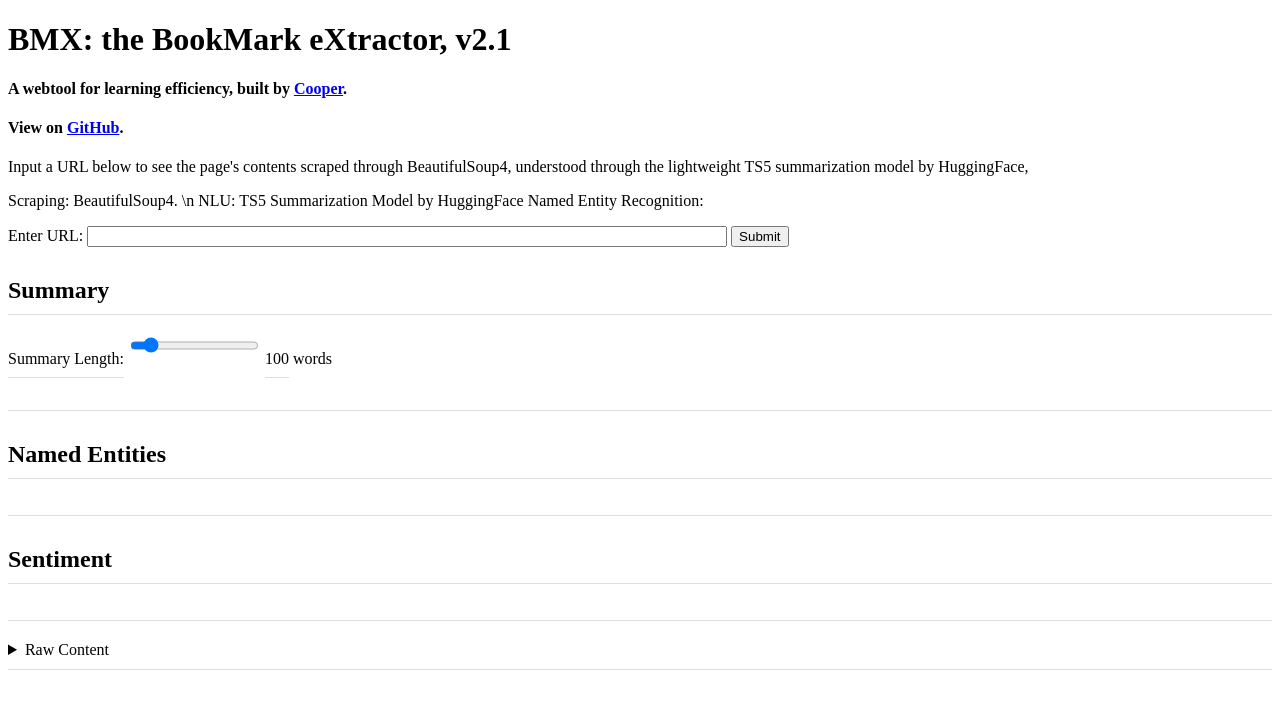
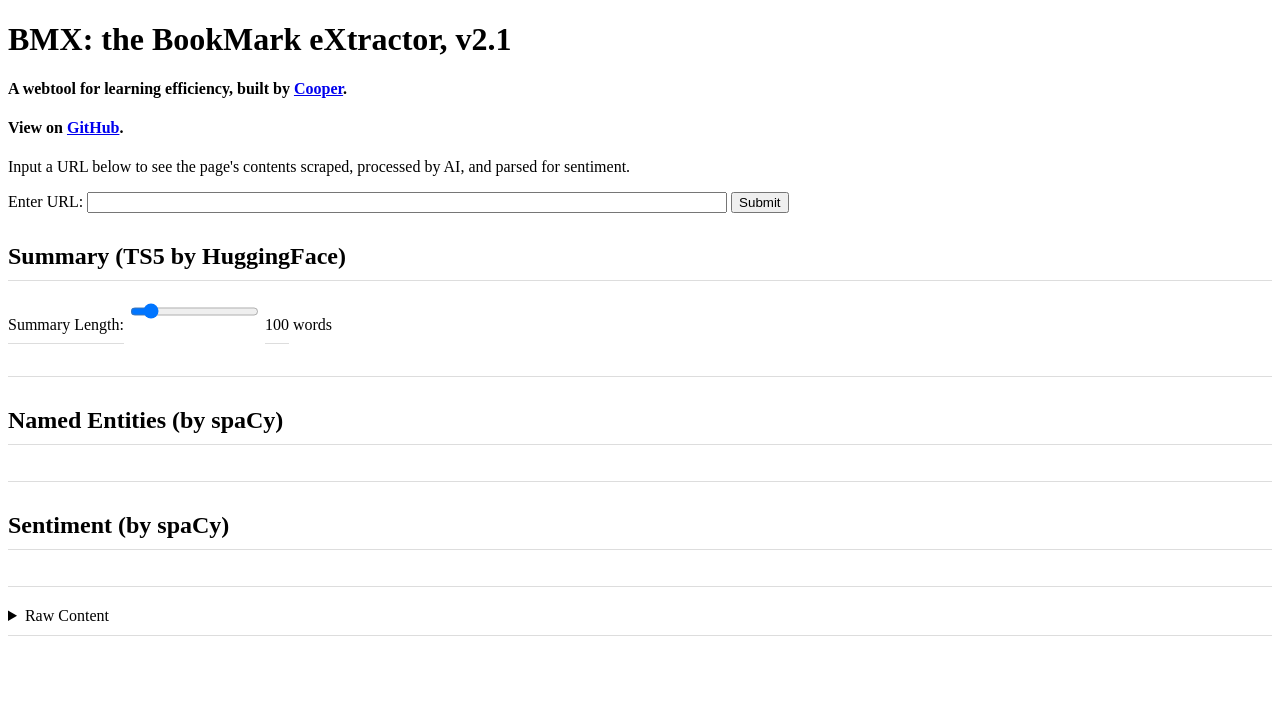
Before and after one commit to cooperability/BMX-bookmark-extractor, a Flask app: page / in a window 1280 px wide. Shown: the top 709 px of the page. Run offline with Flask 2, Linux system fonts and the light colour scheme.

Commit message:
Update index.html

```diff
--- a/app/templates/index.html
+++ b/app/templates/index.html
@@ -22,25 +22,21 @@
     <h1>BMX: the BookMark eXtractor, v2.1</h1>
     <h4>A webtool for learning efficiency, built by <a href="https://cooperability.com">Cooper</a>.</h4>
     <h4>View on <a href="https://github.com/cooperability/denser">GitHub</a>.</h4>
-    <p>Input a URL below to see the page's contents scraped through BeautifulSoup4, understood
-        through the lightweight TS5 summarization model by HuggingFace, </p>
-    <p>Scraping: BeautifulSoup4. \n
-        NLU: TS5 Summarization Model by HuggingFace
-        Named Entity Recognition: </p>
+    <p>Input a URL below to see the page's contents scraped, processed by AI, and parsed for sentiment. </p>
     <form id="urlForm">
         <label for="urlInput">Enter URL:</label>
         <input type="text" id="urlInput" required>
         <button type="submit">Submit</button>
     </form>
     <div id="results">
-        <h2>Summary</h2>
+        <h2>Summary (TS5 by HuggingFace)</h2>
         <label for="length">Summary Length:</label>
         <input type="range" id="length" name="length" min="50" max="500" value="100">
         <span id="lengthValue">100</span> words
         <p id="summary"></p>
-        <h2>Named Entities</h2>
+        <h2>Named Entities (by spaCy)</h2>
         <ul id="entities"></ul>
-        <h2>Sentiment</h2>
+        <h2>Sentiment (by spaCy)</h2>
         <p id="sentiment"></p>
         <details>
             <summary>Raw Content</summary>
```
